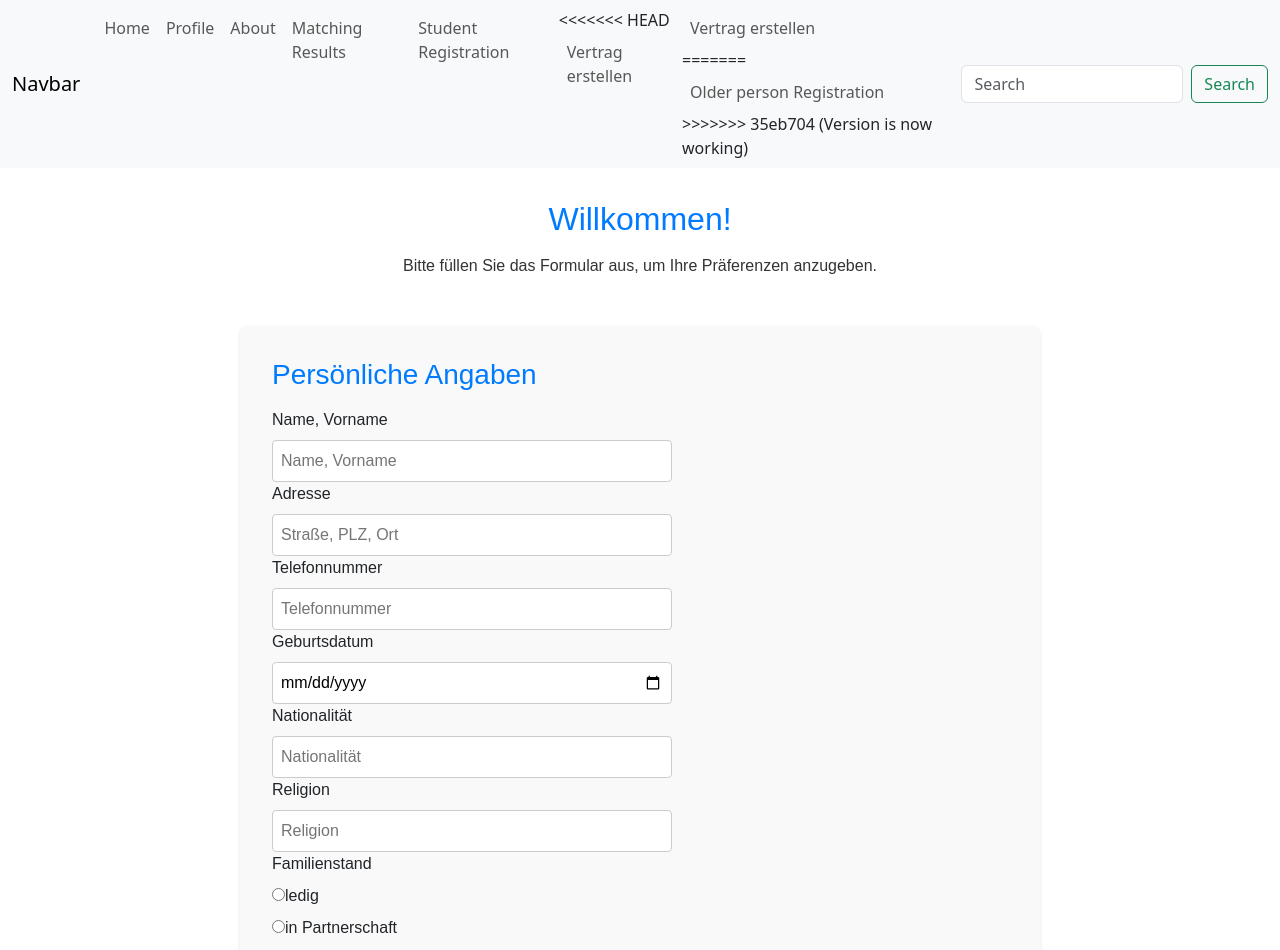
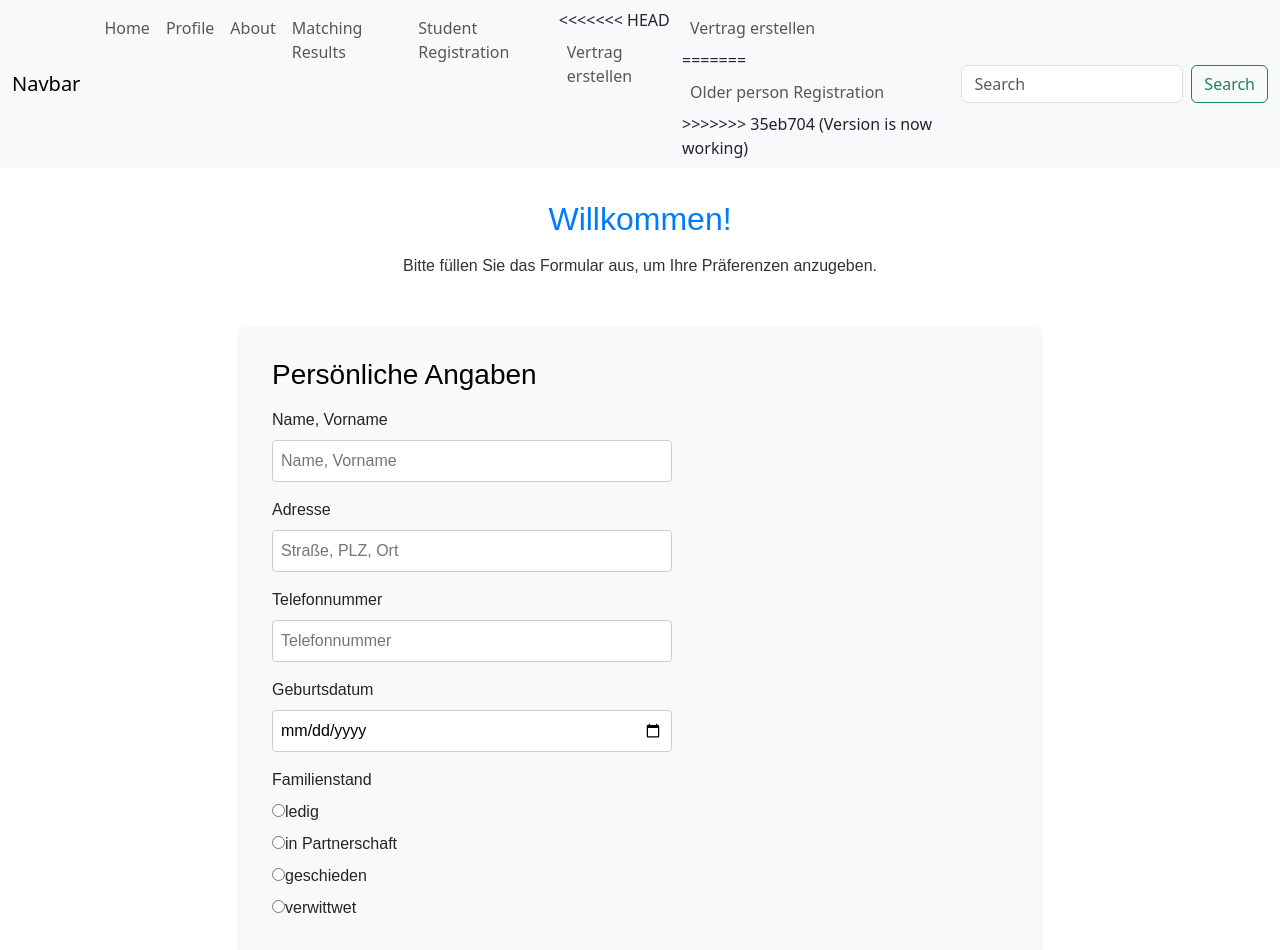
Before and after one commit to Lerbert/living-knows-no-age, a Vue app: page /older-person-registration in a window 1280 px wide. Shown: the top 950 px of the page. Built offline with nearby package versions, Linux system fonts and the light colour scheme; the HTML template or start-up script is replaced by a standard one.

Commit message:
working version

```diff
--- a/src/views/FormView.vue
+++ b/src/views/FormView.vue
@@ -24,14 +24,6 @@
           <div class="form-group">
             <label for="birthdate">Geburtsdatum</label>
             <input type="date" id="birthdate" v-model="formData.birthdate" />
-          </div>
-          <div class="form-group">
-            <label for="nationality">Nationalität</label>
-            <input type="text" id="nationality" v-model="formData.nationality" placeholder="Nationalität" />
-          </div>
-          <div class="form-group">
-            <label for="religion">Religion</label>
-            <input type="text" id="religion" v-model="formData.religion" placeholder="Religion" />
           </div>
           <div class="space-y-4">
           <div class="flex items-center space-x-8">
@@ -292,7 +284,7 @@ h2 {
 }
 
 .section h3 {
-  color: #007bff;
+  color: #000000;
   margin-bottom: 1rem;
 }
 
@@ -300,6 +292,7 @@ h2 {
   display: flex;
   flex-direction: column;
   gap: 0.5rem;
+  margin-top: 1rem;
 }
 
 .radio-group {
```
